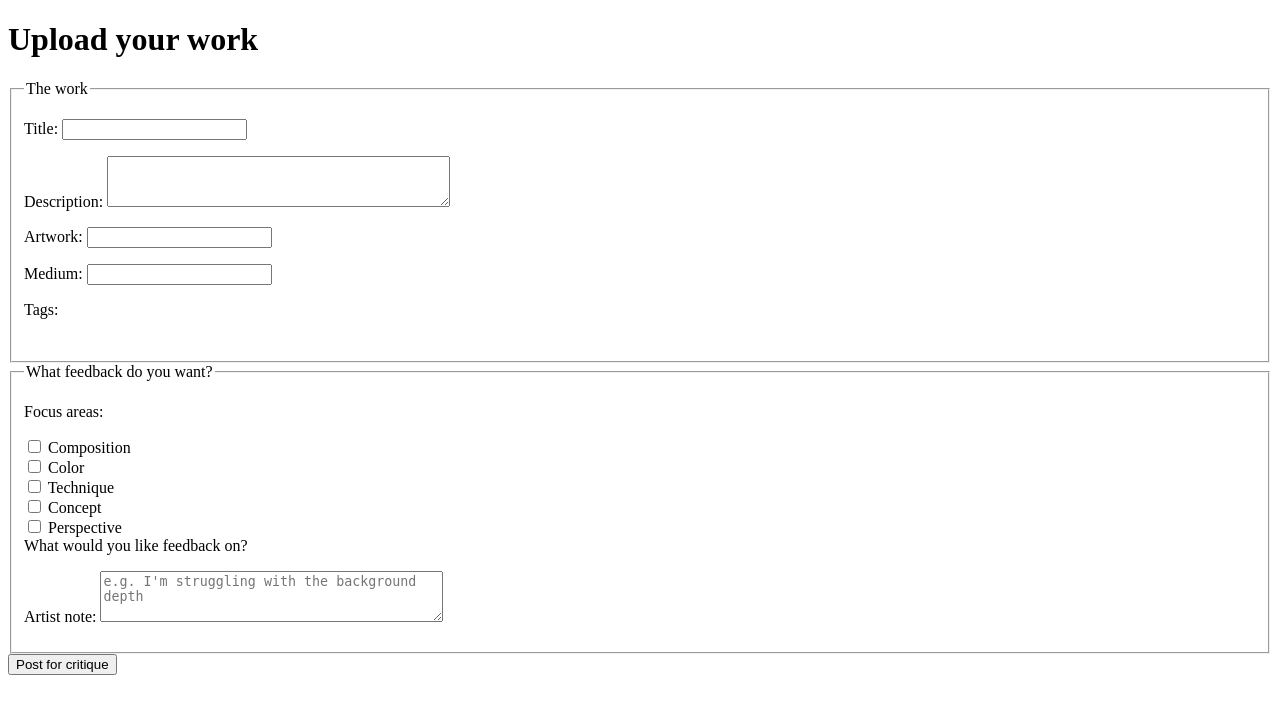
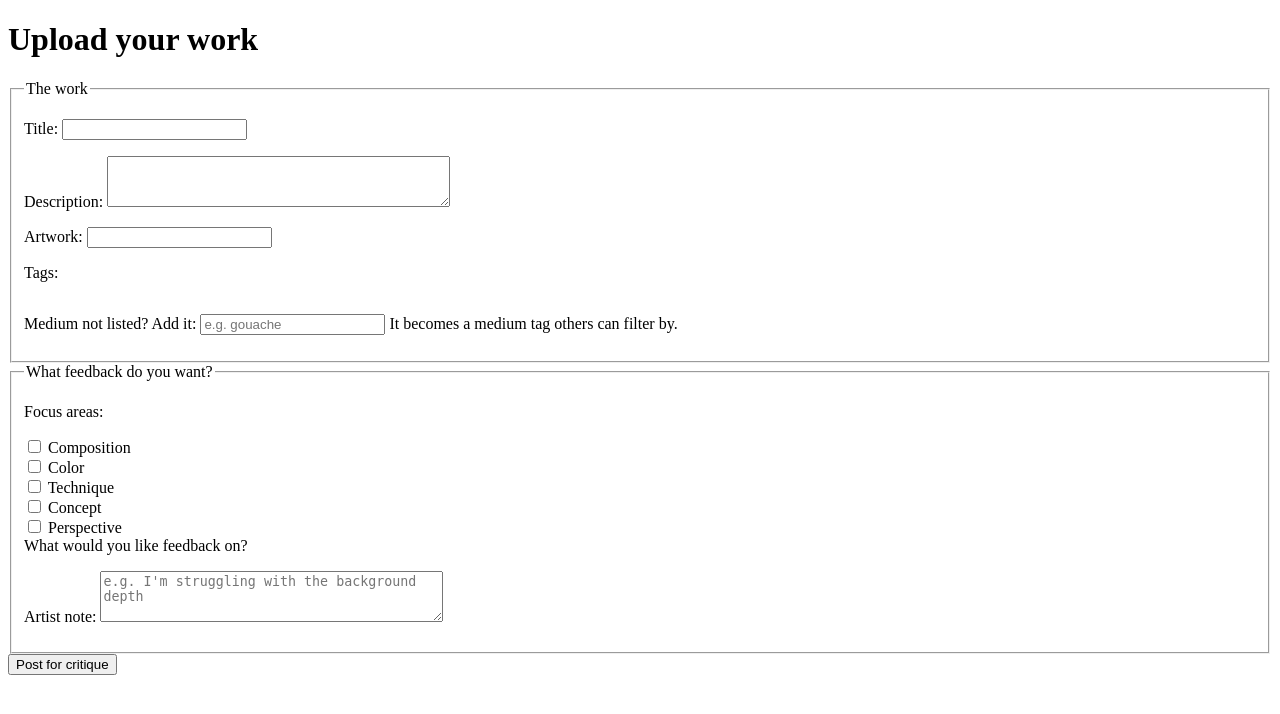
Before and after one commit to avarudrum/critique-me-art-web, a Django app: page /artwork/upload/ in a window 1280 px wide. Shown: the part 47-761 px from the top of the page. Run offline with Django 5.2, Linux system fonts and the light colour scheme; the visitor is signed in with stand-in values (Sample User, id 1); data that the repository does not hold is empty.

Commit message:
feat: combined the medium text field with the medium tags so that users can add their own medium tags and then it can be sorted by that. users can still browse by medium.

```diff
--- a/artworks/forms.py
+++ b/artworks/forms.py
@@ -1,3 +1,5 @@
+import re
+
 from django import forms
 from django.template.defaultfilters import filesizeformat
 from PIL import Image, UnidentifiedImageError
@@ -26,22 +28,98 @@ def grouped_tag_choices():
 
 
 class GroupedTagsMixin:
-    """Groups the `tags` checkboxes by category.
+    """Groups the `tags` checkboxes by category and handles the medium rules.
 
-    Set in __init__ rather than on the class so the tag list is read fresh each
-    request. This only changes rendering -- ModelMultipleChoiceField still
-    validates submitted ids against its queryset, not against these choices.
+    Medium is not a field on Artwork -- it is whichever tags have
+    category == 'medium'. This mixin therefore has to do two extra jobs:
+
+      * offer a free-text box so an artist whose medium isn't listed can add it,
+        instead of being stuck with the predefined chips;
+      * require at least one medium, so the browse filter stays complete.
+
+    The new Tag is created in save(), never in clean(). Creating it during
+    validation would leave an orphan tag behind whenever the surrounding request
+    fails for some other reason -- on upload, `CritiqueRequestForm` is validated
+    alongside this one and either can fail.
     """
 
     def __init__(self, *args, **kwargs):
         super().__init__(*args, **kwargs)
+        # Set here rather than on the class so the tag list is read fresh each
+        # request. This only changes rendering -- ModelMultipleChoiceField still
+        # validates submitted ids against its queryset, not against these choices.
         self.fields['tags'].choices = grouped_tag_choices()
+        self.fields['tags'].label = 'Tags'
+
+        # Declared here because a plain (non-Form) mixin's class attributes are
+        # not collected by Django's form metaclass. Appending it in __init__ also
+        # puts it directly after the tag chips, which is where it belongs.
+        self.fields['new_medium'] = forms.CharField(
+            required=False,
+            max_length=50,
+            label='Medium not listed? Add it',
+            help_text='It becomes a medium tag others can filter by.',
+            widget=forms.TextInput(attrs={'placeholder': 'e.g. gouache'}),
+        )
+
+    def clean_new_medium(self):
+        name = re.sub(r'\s+', ' ', (self.cleaned_data.get('new_medium') or '').strip())
+        if not name:
+            return ''
+
+        if len(name) < 2:
+            raise forms.ValidationError('Give the medium a slightly longer name.')
+
+        # A name that already exists under another category would otherwise be
+        # reused as-is, silently leaving the artwork with no medium tag at all.
+        clash = Tag.objects.filter(name__iexact=name).exclude(category=Tag.MEDIUM).first()
+        if clash:
+            label = clash.get_category_display()
+            raise forms.ValidationError(
+                f'"{clash.name}" already exists as a {label.lower()} tag. '
+                f'Select it from the {label} list instead.'
+            )
+        return name
+
+    def clean(self):
+        cleaned = super().clean()
+        tags = cleaned.get('tags') or []
+
+        # A pending new_medium counts, since save() is about to turn it into one.
+        has_medium = (
+            any(tag.category == Tag.MEDIUM for tag in tags)
+            or bool(cleaned.get('new_medium'))
+        )
+        if not has_medium and 'tags' not in self.errors:
+            self.add_error(
+                'tags',
+                'Pick at least one medium, or add your own in the box below.',
+            )
+        return cleaned
+
+    def save(self, commit=True):
+        name = self.cleaned_data.get('new_medium')
+        if name:
+            # Case-insensitive, so "Oil", "oil" and " oil " don't become three
+            # tags. Tag.name is unique, but that constraint is case-sensitive.
+            tag = Tag.objects.filter(name__iexact=name).first()
+            if tag is None:
+                tag = Tag.objects.create(name=name, category=Tag.MEDIUM)
+
+            tags = list(self.cleaned_data.get('tags') or [])
+            if tag not in tags:
+                tags.append(tag)
+            # save_m2m() reads cleaned_data when it runs, so this reaches the
+            # M2M whether the caller uses commit=True or commit=False.
+            self.cleaned_data['tags'] = tags
+
+        return super().save(commit=commit)
 
 
 class ArtworkForm(GroupedTagsMixin, forms.ModelForm):
     class Meta:
         model = Artwork
-        fields = ('title', 'description', 'image', 'medium', 'tags')
+        fields = ('title', 'description', 'image', 'tags')
         widgets = {
             'description': forms.Textarea(attrs={'rows': 3}),
             'tags': forms.CheckboxSelectMultiple(),
@@ -88,7 +166,7 @@ class ArtworkEditForm(GroupedTagsMixin, forms.ModelForm):
 
     class Meta:
         model = Artwork
-        fields = ('title', 'description', 'medium', 'tags')
+        fields = ('title', 'description', 'tags')
         widgets = {
             'description': forms.Textarea(attrs={'rows': 3}),
             'tags': forms.CheckboxSelectMultiple(),
--- a/artworks/models.py
+++ b/artworks/models.py
@@ -11,8 +11,10 @@ logger = logging.getLogger(__name__)
 
 # Defining the Tag model to categorize artworks by medium, technique, or subject.
 class Tag(models.Model):
+    MEDIUM = 'medium'
+
     CATEGORY_CHOICES = [
-        ('medium', 'Medium'),
+        (MEDIUM, 'Medium'),
         ('technique', 'Technique'),
         ('subject', 'Subject'),
     ]
@@ -39,7 +41,9 @@ class Artwork(models.Model):
     title = models.CharField(max_length=200)
     description = models.TextField(blank=True)
     image = CloudinaryField('artwork')
-    medium = models.CharField(max_length=50)
+    # Medium is not a field here: it lives in `tags` as Tag.category == 'medium'.
+    # It used to be a free-text CharField, which duplicated the medium tags and
+    # produced one-off values like "graphite and charcoal". See medium_names().
     tags = models.ManyToManyField(Tag, blank=True, related_name='artworks')
     critique_status = models.CharField(
         max_length=10, choices=STATUS_CHOICES, default='open'
@@ -51,6 +55,15 @@ class Artwork(models.Model):
 
     def __str__(self):
         return self.title
+
+    def medium_names(self):
+        """The names of this artwork's medium tags.
+
+        Filters in Python rather than with .filter(category=...) on purpose: the
+        views already prefetch_related('tags'), so this reuses that cache instead
+        of firing another query per artwork on the browse page.
+        """
+        return [tag.name for tag in self.tags.all() if tag.category == Tag.MEDIUM]
 
 
 # A signal rather than code in the delete view, so this also runs when an
--- a/artworks/views.py
+++ b/artworks/views.py
@@ -11,14 +11,17 @@ def browse(request):
     artworks = Artwork.objects.select_related('user').prefetch_related('tags')
 
     # Reading query parameters from the request to filter artworks based on medium, tag, and critique status.
-    medium = request.GET.get('medium', '').strip()
+    # `medium` is now a Tag id, since medium lives in tags rather than its own field.
+    medium_id = request.GET.get('medium', '').strip()
     tag_id = request.GET.get('tag', '').strip()
     needs_critique = request.GET.get('needs_critique')
 
     # Conditionally filter artworks based on the provided query parameters.
-    if medium:
-        # Case insensitive filtering for medium.
-        artworks = artworks.filter(medium__iexact=medium)
+    # Medium and tag are deliberately two separate .filter() calls: chaining them
+    # means "has both tags". Putting both in one call would ask for a single tag
+    # that somehow matches both ids, which nothing can.
+    if medium_id.isdigit():
+        artworks = artworks.filter(tags__id=int(medium_id))
 
     if tag_id.isdigit():
         # Gaurds against invalid tag IDs by checking if it is a digit before filtering.
@@ -27,17 +30,22 @@ def browse(request):
     if needs_critique:
         artworks = artworks.filter(critique_status='open')
 
+    # Each join above can repeat a row, so collapse duplicates.
+    artworks = artworks.distinct()
+
+    # Only mediums actually in use, so the dropdown never offers an empty result.
     mediums = (
-        Artwork.objects.values_list('medium', flat=True)
+        Tag.objects.filter(category=Tag.MEDIUM, artworks__isnull=False)
         .distinct()
-        .order_by('medium')
+        .order_by('name')
     )
 
     return render(request, 'artworks/browse.html', {
         'artworks': artworks,
-        'tags': Tag.objects.all().order_by('category', 'name'),
+        # Mediums have their own dropdown now, so leave them out of this one.
+        'tags': Tag.objects.exclude(category=Tag.MEDIUM).order_by('category', 'name'),
         'mediums': mediums,
-        'selected_medium': medium,
+        'selected_medium': medium_id,
         'selected_tag': tag_id,
         'needs_critique': needs_critique,
     })
--- a/templates/artworks/browse.html
+++ b/templates/artworks/browse.html
@@ -10,8 +10,8 @@
         <select name="medium" id="medium">
             <option value="">All</option>
             {% for m in mediums %}
-                <option value="{{ m }}" {% if m == selected_medium %}selected{% endif %}>
-                    {{ m }}
+                <option value="{{ m.id }}" {% if m.id|stringformat:"s" == selected_medium %}selected{% endif %}>
+                    {{ m.name }}
                 </option>
             {% endfor %}
         </select>
@@ -46,7 +46,7 @@
                 <h2>
                     <a href="{% url 'artwork_detail' artwork.pk %}">{{ artwork.title }}</a>
                 </h2>
-                <p>{{ artwork.user.username }} · {{ artwork.medium }}</p>
+                <p>{{ artwork.user.username }} · {{ artwork.medium_names|join:", " }}</p>
                 {% if artwork.critique_request.focus_areas %}
                     <p>Wants feedback on:
                         {{ artwork.critique_request.focus_areas|join:", " }}
--- a/templates/artworks/detail.html
+++ b/templates/artworks/detail.html
@@ -7,7 +7,7 @@
         <img src="{{ artwork.image.url }}" alt="{{ artwork.title }}" style="max-width: 600px;">
 
         <h1>{{ artwork.title }}</h1>
-        <p>by {{ artwork.user.username }} · {{ artwork.medium }}</p>
+        <p>by {{ artwork.user.username }} · {{ artwork.medium_names|join:", " }}</p>
 
         {% if artwork.description %}
             <p>{{ artwork.description }}</p>
--- a/templates/critiques/create.html
+++ b/templates/critiques/create.html
@@ -4,7 +4,7 @@
 
 {% block content %}
     <h1>Critique: {{ artwork.title }}</h1>
-    <p>by {{ artwork.user.username }} · {{ artwork.medium }}</p>
+    <p>by {{ artwork.user.username }} · {{ artwork.medium_names|join:", " }}</p>
 
     <img src="{{ artwork.image.url }}" alt="{{ artwork.title }}" style="max-width: 500px;">
 
```
Also changed, not shown: CLAUDE.md (+12 -1 lines), artworks/admin.py (+12 -2 lines), artworks/management/commands/seed.py (+2 -8 lines), artworks/migrations/0002_remove_artwork_medium.py (added), 1 other file.
